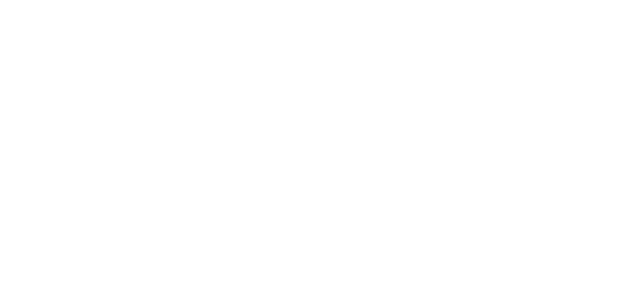
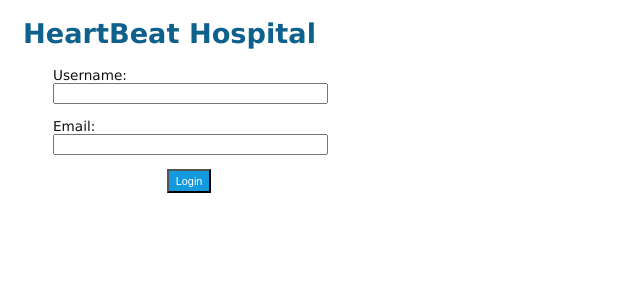
Before and after one commit to vivante/Felicity, a PHP site: page / in a window 1280 px wide. Before the commit the part shown is empty. Shown: the top 300 px of the page, without its empty margins (0-640 px from the left). Run offline with PHP 8.4, Linux system fonts and the light colour scheme.

Commit message:
Added login files and style sheet

```diff
--- a/index.html
+++ b/index.php
@@ -5,6 +5,6 @@
     <title>Hospital</title>
 </head>
 <body>
-
+<?php require './login.php' ?>
 </body>
 </html>
```
